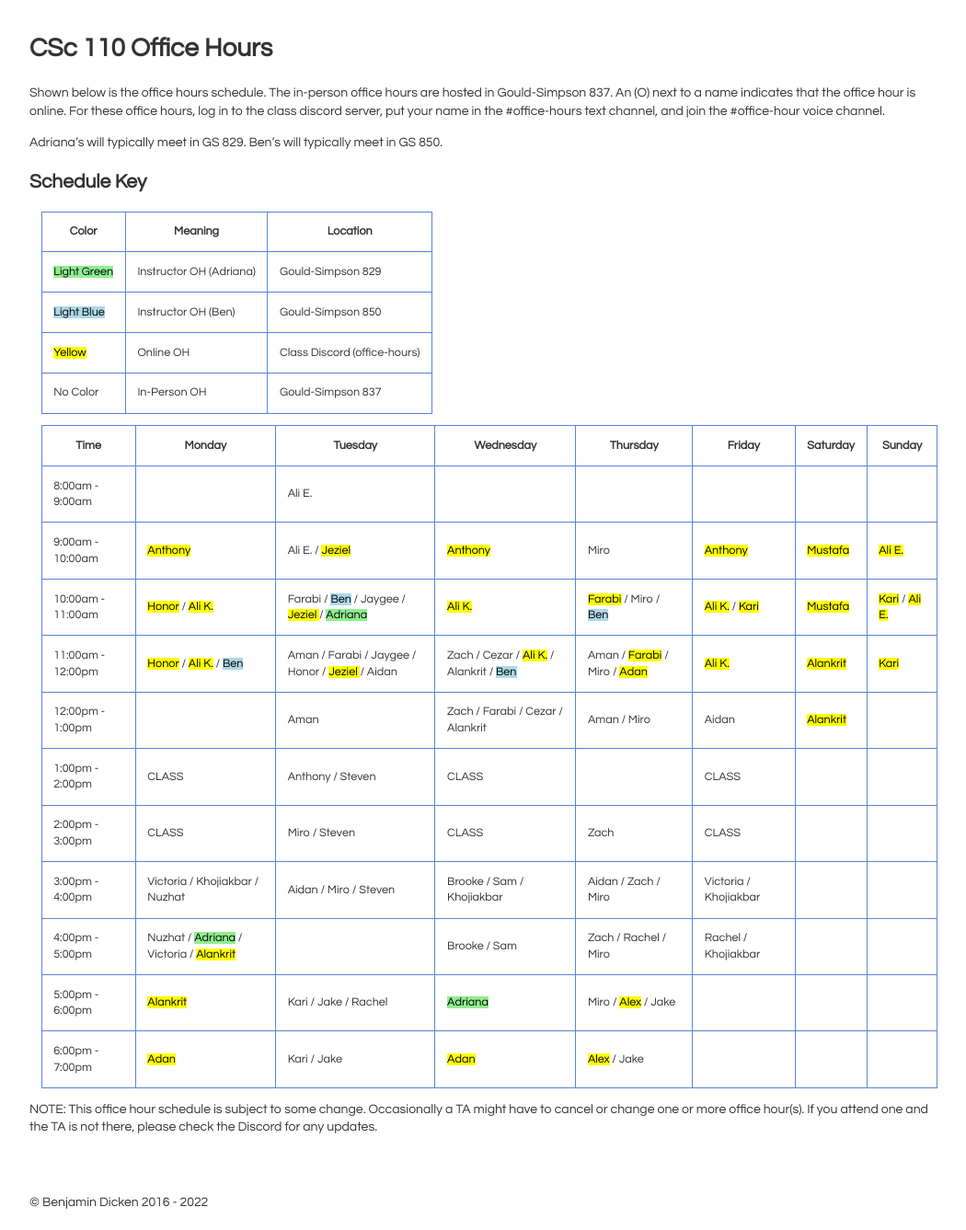
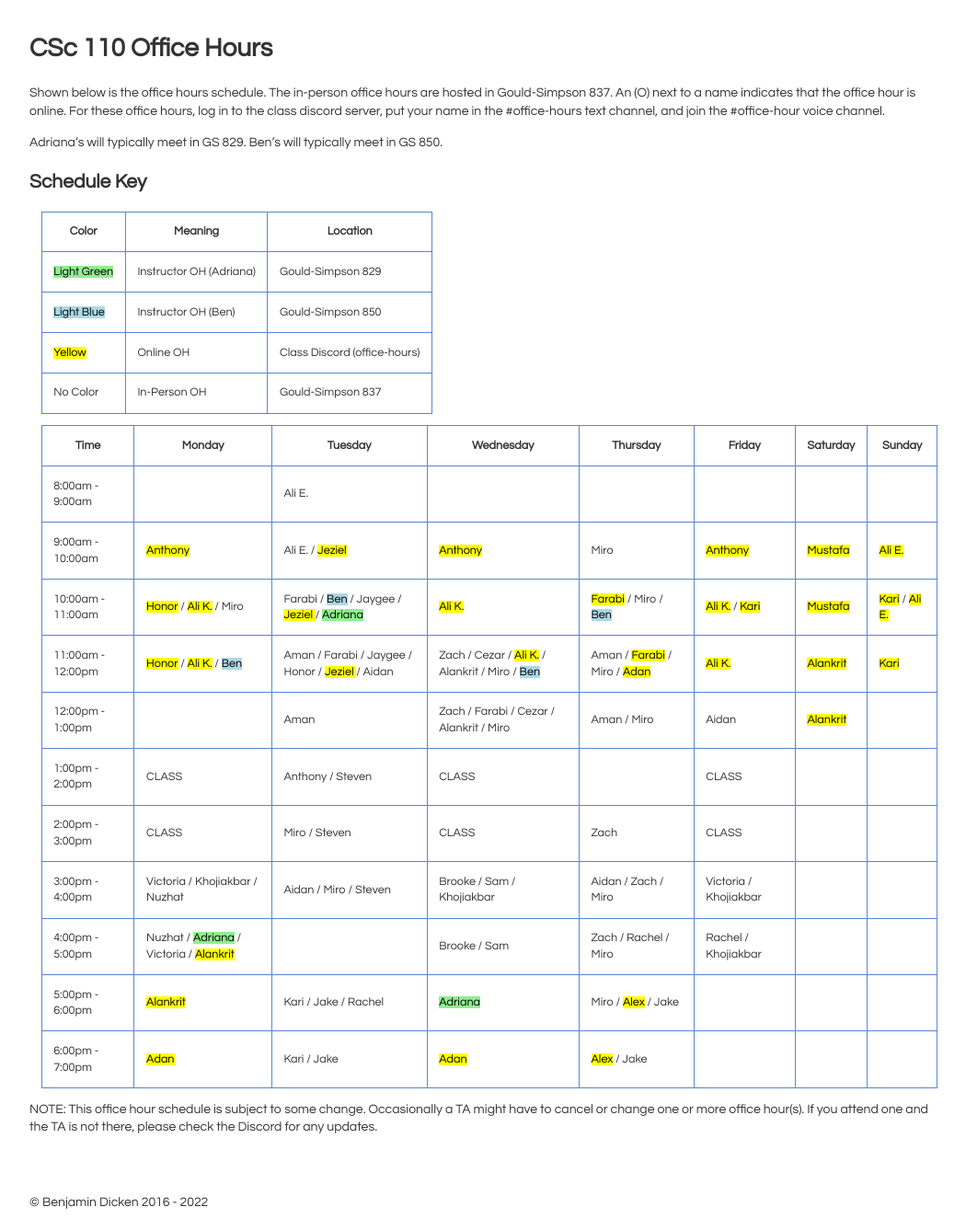
Before and after one commit to bddicken/cs110fall2022website, a Jekyll site: the page built from office_hours/index.md, in a window 1280 px wide. Shown: the whole page at 92% size, without its empty margins (108-1158 px from the left). Built offline with Jekyll 4.4.1, drawn with Linux system fonts in a browser that asks for light colours.

Commit message:
Miro OH update

```diff
--- a/office_hours/index.md
+++ b/office_hours/index.md
@@ -39,9 +39,9 @@
 |---|---|---|---|---|---|
 | 8:00am - 9:00am   | | Ali E. | | | | | |
 | 9:00am - 10:00am  | <mark>Anthony</mark> | Ali E. / <mark>Jeziel </mark> | <mark>Anthony</mark> | Miro | <mark>Anthony</mark> | <mark>Mustafa </mark> | <mark>Ali E.</mark> |
-| 10:00am - 11:00am | <mark>Honor</mark> / <mark>Ali K.</mark> | Farabi / <mark style="background-color:lightblue">Ben</mark> / Jaygee / <mark>Jeziel </mark> / <mark style="background-color:lightgreen">Adriana</mark> | <mark>Ali K.</mark> | <mark>Farabi</mark> / Miro / <mark style="background-color:lightblue">Ben</mark> | <mark>Ali K.</mark> / <mark>Kari</mark> | <mark>Mustafa </mark> | <mark>Kari</mark> / <mark>Ali E.</mark> |
-| 11:00am - 12:00pm | <mark>Honor</mark> / <mark>Ali K.</mark> / <mark style="background-color:lightblue">Ben</mark> | Aman / Farabi / Jaygee  / Honor / <mark>Jeziel </mark> / Aidan | Zach / Cezar / <mark>Ali K.</mark>  / Alankrit / <mark style="background-color:lightblue">Ben</mark> | Aman / <mark>Farabi</mark> / Miro / <mark>Adan</mark> | <mark>Ali K.</mark> | <mark>Alankrit</mark> | <mark>Kari</mark> |
-| 12:00pm - 1:00pm  |  | Aman | Zach / Farabi / Cezar / Alankrit | Aman / Miro | Aidan | <mark>Alankrit</mark> | |
+| 10:00am - 11:00am | <mark>Honor</mark> / <mark>Ali K.</mark> / Miro | Farabi / <mark style="background-color:lightblue">Ben</mark> / Jaygee / <mark>Jeziel </mark> / <mark style="background-color:lightgreen">Adriana</mark> | <mark>Ali K.</mark> | <mark>Farabi</mark> / Miro / <mark style="background-color:lightblue">Ben</mark> | <mark>Ali K.</mark> / <mark>Kari</mark> | <mark>Mustafa </mark> | <mark>Kari</mark> / <mark>Ali E.</mark> |
+| 11:00am - 12:00pm | <mark>Honor</mark> / <mark>Ali K.</mark> / <mark style="background-color:lightblue">Ben</mark> | Aman / Farabi / Jaygee  / Honor / <mark>Jeziel </mark> / Aidan | Zach / Cezar / <mark>Ali K.</mark>  / Alankrit / Miro / <mark style="background-color:lightblue">Ben</mark> | Aman / <mark>Farabi</mark> / Miro / <mark>Adan</mark> | <mark>Ali K.</mark> | <mark>Alankrit</mark> | <mark>Kari</mark> |
+| 12:00pm - 1:00pm  |  | Aman | Zach / Farabi / Cezar / Alankrit / Miro | Aman / Miro | Aidan | <mark>Alankrit</mark> | |
 | 1:00pm - 2:00pm   | CLASS | Anthony / Steven | CLASS | | CLASS | | |
 | 2:00pm - 3:00pm   | CLASS | Miro / Steven | CLASS | Zach | CLASS | | |
 | 3:00pm - 4:00pm   | Victoria / Khojiakbar  / Nuzhat | Aidan / Miro / Steven | Brooke /  Sam / Khojiakbar | Aidan / Zach / Miro | Victoria / Khojiakbar  | | |
```
